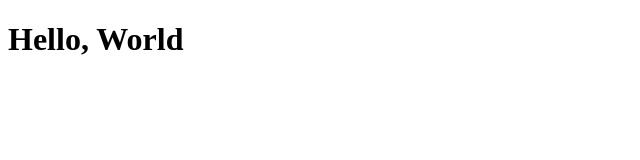
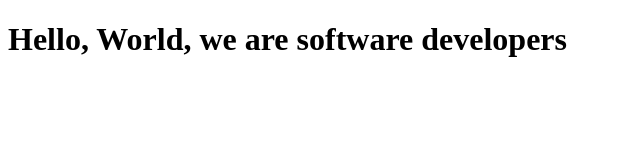
Before and after one commit to kennankole/gabriel-kennedy, a plain HTML site: page index.html in a window 1280 px wide. Shown: the whole page, without its empty margins (0-640 px from the left). Drawn offline with Linux system fonts and the light colour scheme.

Commit message:
second commit

```diff
--- a/index.html
+++ b/index.html
@@ -9,7 +9,7 @@
   <body>
     <script src="https://cdn.freecodecamp.org/testable-projects-fcc/v1/bundle.js"></script>
 
-    <h1>Hello, World</h1>
+    <h1>Hello, World, we are software developers</h1>
     <!--
 
     Hello Camper!
```
